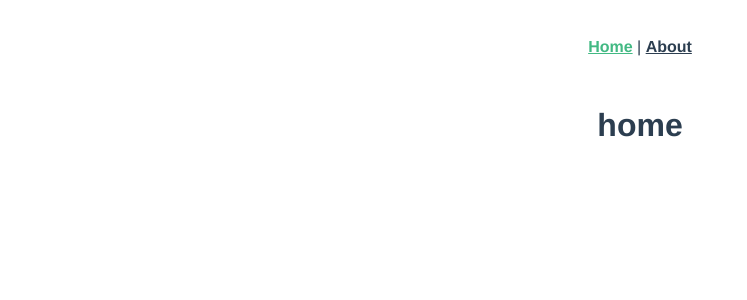
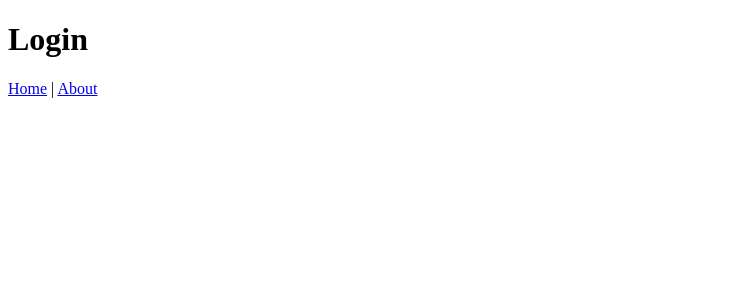
Before and after one commit to ershuaili/LearnVue, a Vue app: page / in a window 1280 px wide. Shown: the top 300 px of the page, without its empty margins (0-747 px from the left). Built offline with nearby package versions, Linux system fonts and the light colour scheme.

Commit message:
项目初始化完成

```diff
--- a/package.json
+++ b/package.json
@@ -1,5 +1,5 @@
 {
-  "name": "test",
+  "name": "doit",
   "version": "0.1.0",
   "private": true,
   "scripts": {
--- a/src/App.vue
+++ b/src/App.vue
@@ -1,31 +1,3 @@
 <template>
-  <div id="nav">
-    <router-link to="/">Home</router-link>
-    |
-    <router-link to="/about">About</router-link>
-  </div>
   <router-view/>
 </template>
-
-<style>
-#app {
-  font-family: Avenir, Helvetica, Arial, sans-serif;
-  -webkit-font-smoothing: antialiased;
-  -moz-osx-font-smoothing: grayscale;
-  text-align: center;
-  color: #2c3e50;
-}
-
-#nav {
-  padding: 30px;
-}
-
-#nav a {
-  font-weight: bold;
-  color: #2c3e50;
-}
-
-#nav a.router-link-exact-active {
-  color: #42b983;
-}
-</style>
--- a/src/router/index.js
+++ b/src/router/index.js
@@ -1,11 +1,16 @@
-import {createRouter, createWebHistory} from 'vue-router'
-import Home from '../views/Home.vue'
+import { createRouter, createWebHistory } from 'vue-router'
+import Login from '../views/Login.vue'
 
 const routes = [
   {
     path: '/',
+    name: 'Login',
+    component: Login
+  },
+  {
+    path: '/home',
     name: 'Home',
-    component: Home
+    component: () => import('../views/Home.vue')
   },
   {
     path: '/about',
--- a/src/views/Home.vue
+++ b/src/views/Home.vue
@@ -3,11 +3,3 @@
     <h1>home</h1>
   </div>
 </template>
-
-<script>
-export default {
-  name: 'Home',
-  components: {
-  }
-}
-</script>
--- /dev/null
+++ b/src/views/Login.vue
@@ -0,0 +1,20 @@
+<template>
+  <div id="nav">
+    <div class="Login">
+      <h1>Login</h1>
+    </div>
+    <router-link to="/home">Home</router-link>
+    |
+    <router-link to="/about">About</router-link>
+  </div>
+</template>
+
+<script>
+export default {
+  name: "Login"
+}
+</script>
+
+<style scoped>
+
+</style>
```
Also changed, not shown: src/components/HelloWorld.vue (deleted, +0 -19 lines), src/main.js (+5 -3 lines), src/store/index.js (+9 -5 lines), 2 other files (tests, documents, lock files or other folders).
